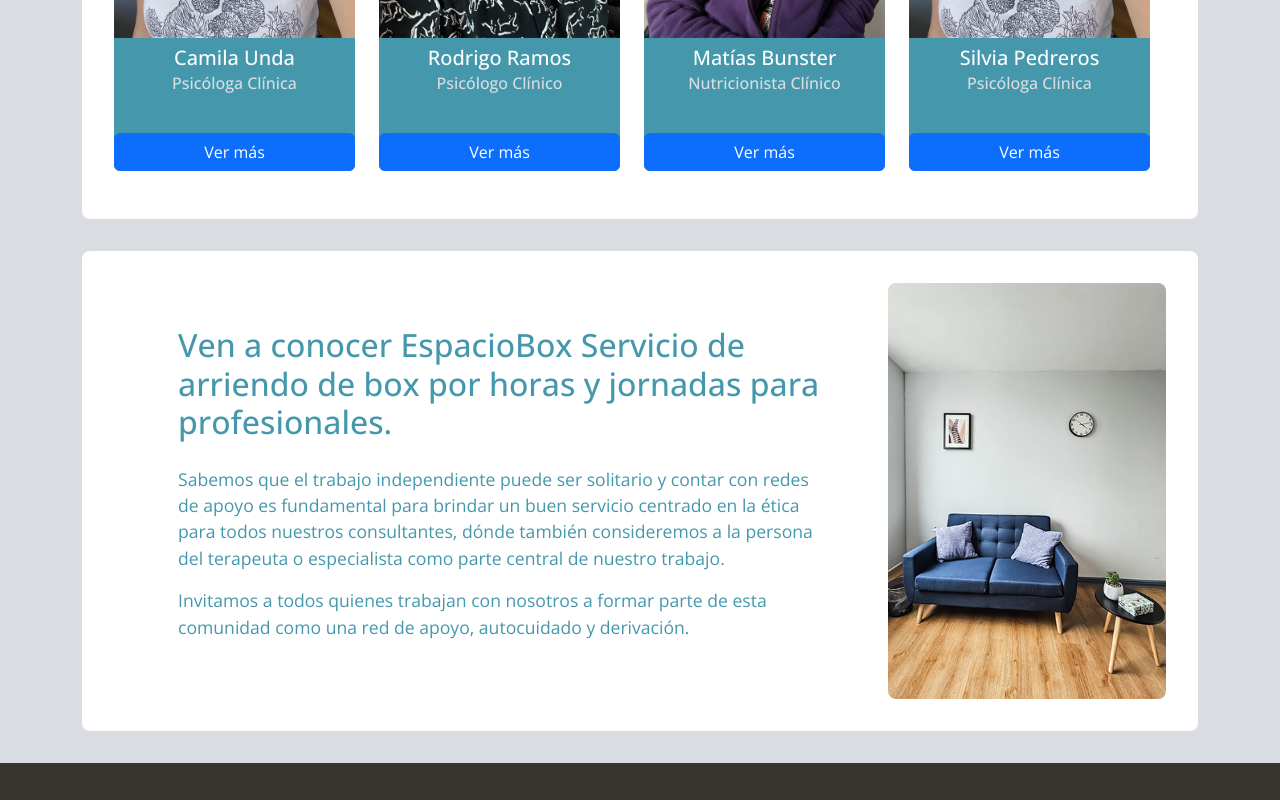
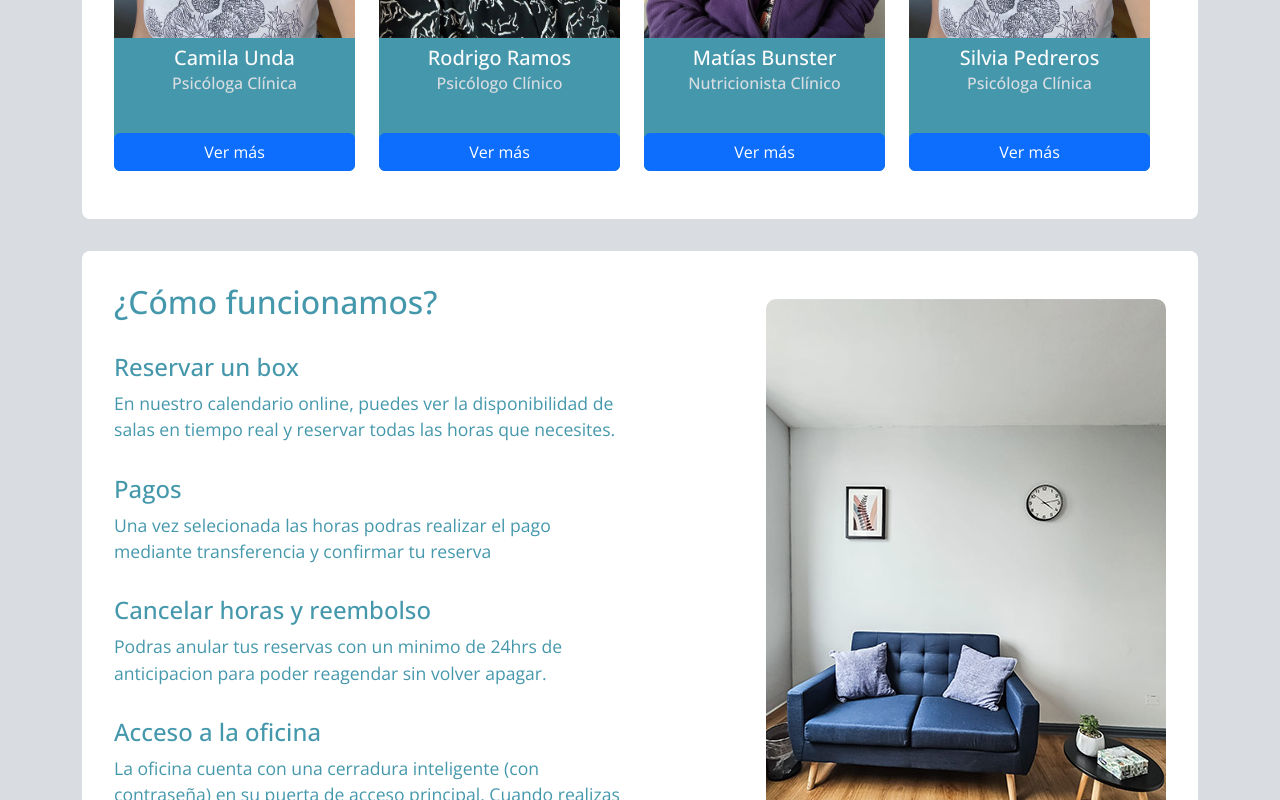
Before and after one commit to ssalinascalibar/espacio-box-noLogin, a React (Vite) app: page / in a window 1280 px wide. Shown: the part 3009-3809 px from the top of the page. Built offline with nearby package versions, Linux system fonts and the light colour scheme.

Commit message:
mod grid features section

```diff
--- a/src/features/home/FeatureSection.jsx
+++ b/src/features/home/FeatureSection.jsx
@@ -1,31 +1,44 @@
 import Image from "react-bootstrap/Image";
+import Row from "react-bootstrap/Row";
+import Col from "react-bootstrap/Col";
 import "./featureSection.css";
 
 export default function FeatureSection() {
   return (
-    <div className="features backgroundSection">
+    <div className="backgroundSection">
+      <Row>
+
+      <Col xs={12} md={6} lg={6}>
       <section className="features-content">
         <h2 className="section-titles">
-          Ven a conocer EspacioBox Servicio de arriendo de box por horas y
-          jornadas para profesionales.
+          ¿Cómo funcionamos?
         </h2>
         <article>
+          <h4>Reservar un box</h4>
           <p>
-            Sabemos que el trabajo independiente puede ser solitario y contar con
-            redes de apoyo es fundamental para brindar un buen servicio centrado
-            en la ética para todos nuestros consultantes, dónde también
-            consideremos a la persona del terapeuta o especialista como parte
-            central de nuestro trabajo.
+            En nuestro calendario online, puedes ver la disponibilidad de salas en tiempo real y reservar todas las horas que necesites.
           </p>
+          <h4>Pagos</h4>
           <p>
-            Invitamos a todos quienes trabajan con nosotros a formar parte de esta
-            comunidad como una red de apoyo, autocuidado y derivación.
+            Una vez selecionada las horas podras realizar el pago mediante transferencia y confirmar tu reserva
+          </p>
+          <h4>Cancelar horas y reembolso</h4>
+          <p>
+            Podras anular tus reservas con un minimo de 24hrs de anticipacion para poder reagendar sin volver apagar.
+          </p>
+          <h4>Acceso a la oficina </h4>
+          <p>
+          La oficina cuenta con una cerradura inteligente (con contraseña) en su puerta de acceso principal. Cuando realizas un pedido recibirás un correo de confirmación en el cual se encuentra la clave para que puedas acceder a la oficina.
           </p>
         </article>
       </section>
-      <div className="fluid-image image-features">
+      </Col>
+      <Col xs={12} md={6} lg={6}>
+      <div className="image-features">
         <Image src="/assets/img/featuresSection.jpg" fluid />
       </div>
+      </Col>
+      </Row>
     </div>
   );
 }
--- a/src/features/home/featureSection.css
+++ b/src/features/home/featureSection.css
@@ -1,27 +1,21 @@
-.features {
-    display: flex;
-    flex-direction: column;
+.features-content h4 {
+    margin: 2rem 0 0.5rem 0;
 }
 
-.features-content {
-    display: flex;
-    flex-direction: column;
+.features-content p {
+    padding: 0;
 }
 
 .image-features {
-    margin: 0 auto;
+    margin: 1rem 0;
+}
+
+.image-features img {
+    border-radius: 10px;
 }
 
 /* Media query para desktop (pantallas desde 992px) */
 @media screen and (min-width: 992px) {
-    .features {
-        flex-direction: row;
-    }
-
-    .features-content{
-        justify-content: center;
-        padding: 0 4rem 0 4rem;
-    }
 
     .features-content p{
         color: var(--text-primary);
@@ -29,4 +23,10 @@
 
     }
 
+    .image-features {
+        display: flex;
+        justify-content: flex-end;
+    }
+
+
 }
```
